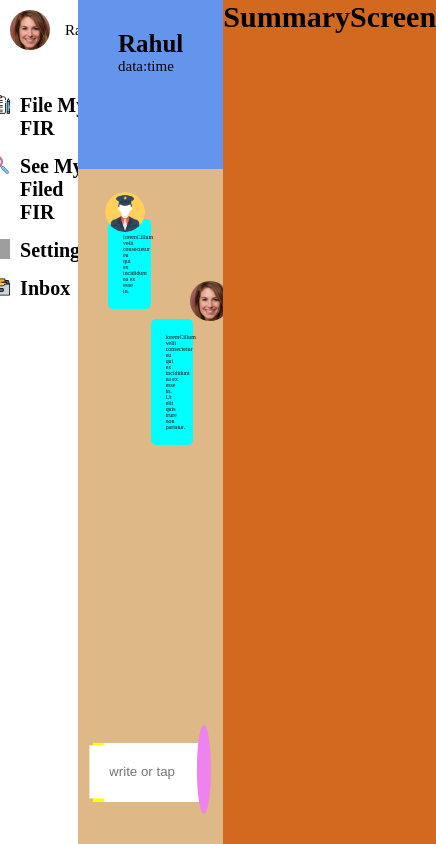
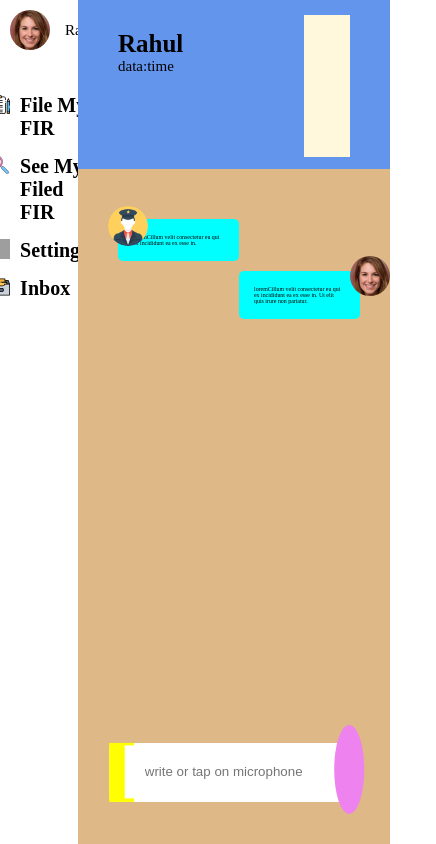
Before and after one commit to RishabhVerma098/policeuser, a React (Create React App) app: page / in a window 390 px wide. Shown: the whole page, 436 px wide, since content can reach past the window. Built offline with nearby package versions, Linux system fonts and the light colour scheme; grey boxes are pictures that could not be loaded.

Commit message:
added media query in summary to hide it when reacher 880px

```diff
--- a/src/components/main/chat/chatScreen/chatScreen.scss
+++ b/src/components/main/chat/chatScreen/chatScreen.scss
@@ -4,7 +4,7 @@
   background-color: burlywood;
   display: flex;
   flex-direction: column;
-  padding: 4rem 3rem 3rem 3rem;
+  padding: 4rem 3rem 3rem 4rem;
   overflow-y: auto;
   .message {
     max-width: 50%;
--- a/src/components/main/summary/summary-index.scss
+++ b/src/components/main/summary/summary-index.scss
@@ -2,3 +2,9 @@
   flex: 1;
   background-color: chocolate;
 }
+
+@media (max-width: 880px) {
+  .summary {
+    display: none;
+  }
+}
```
